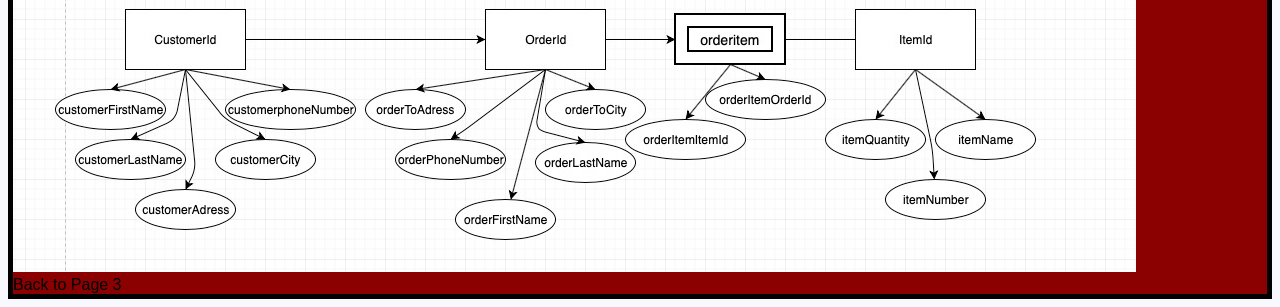
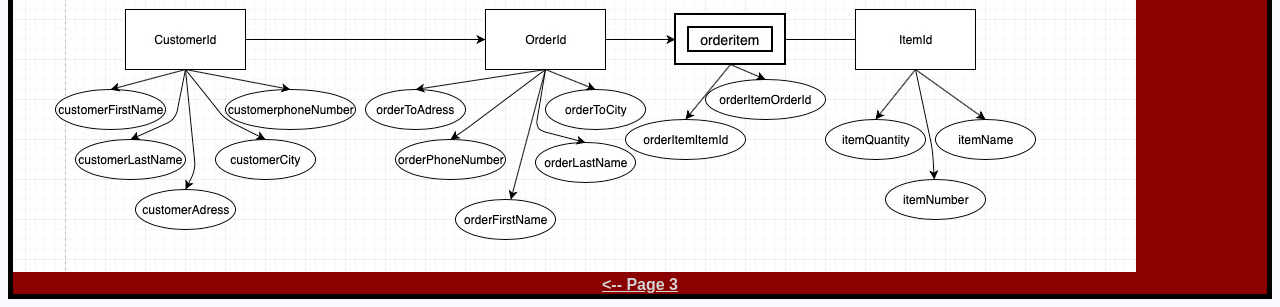
Before and after one commit to nschnepple19/data-design-project, a PHP site: page /conceptualmodel.php in a window 1280 px wide. Shown: the part 528-835 px from the top of the page. Run offline with PHP 8.4, Linux system fonts and the light colour scheme.

Commit message:
finished style

```diff
--- a/epic/conceptualmodel.php
+++ b/epic/conceptualmodel.php
@@ -47,8 +47,8 @@
 
 		 <img src="ERD.jpg" alt="ERD.jpg">
 
-	 <div class="-4-"
-	 	<a href="usecase.php">Back to Page 3</a>
+		 <div class="box-4-">
+			<a href="usecase.php"> <-- Page 3 </a>
 	 	</div>
 
 	 </div>
--- a/epic/index.php
+++ b/epic/index.php
@@ -37,7 +37,7 @@
 					</ul>
 
 					<div class="box-1-">
-						<a href="story.php" >Page 2</a>
+						<a href="story.php" > Page 2 --> </a>
 					</div>
 	</div>
 
--- a/epic/story.php
+++ b/epic/story.php
@@ -17,9 +17,9 @@
 			</p>
 
 			<div class="box-2-">
-				<a href="index.php" >Page 1</a>
+				<a href="index.php" > <-- Page 1 </a>
 
-				<a href="usecase.php">Page 3</a>
+				<a href="usecase.php"> Page 3 --> </a>
 			</div>
 		</div>
 
--- a/epic/style.css
+++ b/epic/style.css
@@ -82,4 +82,5 @@ a {
 
 .box-4- {
 	font-weight: bolder;
+	text-align: center;
 }
--- a/epic/usecase.php
+++ b/epic/usecase.php
@@ -42,8 +42,8 @@
 		<p><strong>Visits Per Week:</strong> 3 times per week.</p>
 
 		<div class="box-3-">
-			<a href="story.php">Back to Page 2</a>
-			<a href="conceptualmodel.php">Page 4</a>
+			<a href="story.php"> <-- Page 2 </a>
+			<a href="conceptualmodel.php"> Page 4 --> </a>
 		</div>
 
 		</div>
```
Lines whose indentation alone changed are shown as unchanged.
